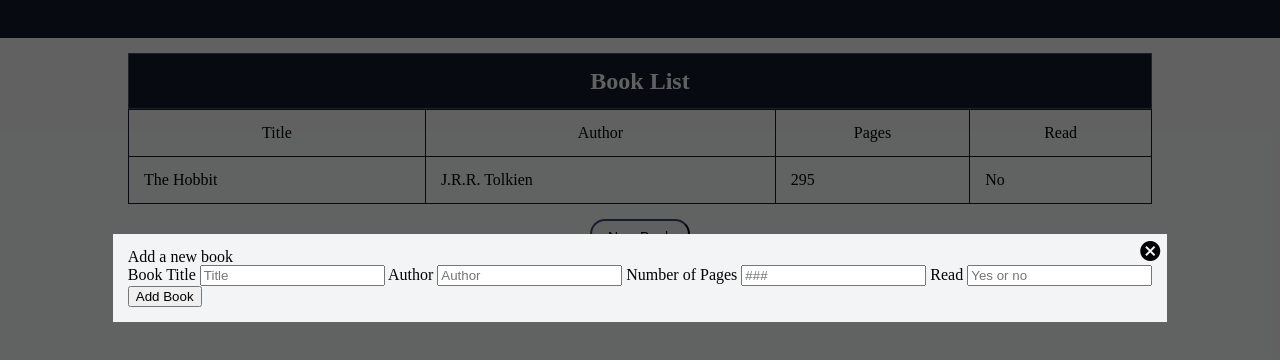
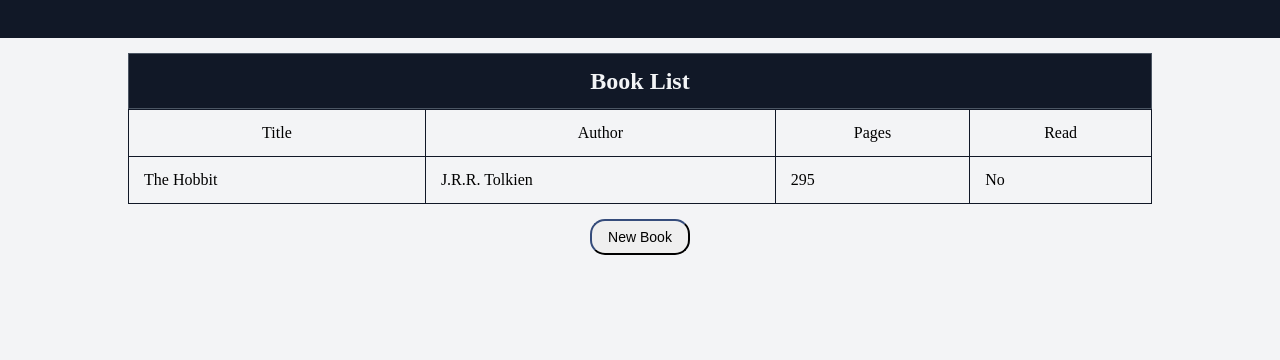
Before and after one commit to 1jeffreyli/library, a plain HTML site: page index.html in a window 1280 px wide. Shown: the part 122-482 px from the top of the page. Drawn offline with Linux system fonts and the light colour scheme.

Commit message:
Add new book button targeting

```diff
--- a/index.html
+++ b/index.html
@@ -37,10 +37,10 @@
                 </tbody>
             </table>
             <div class="button-container">
-                <button>New Book</button>
+                <button id="new-book-btn">New Book</button>
             </div>
         </div>
-        <div class="modal">
+        <div class="modal" id="modal">
             <div class="form-container">
                 <form action="">
                     <fieldset>
@@ -66,10 +66,10 @@
                             </label>
                             <input type="text" name="read" id="read" placeholder="Yes or no">
                         </div>
-                        <button type="submit">Add Book</button>
+                        <button class="add-book-btn" type="submit">Add Book</button>
                     </fieldset>
                 </form>
-                <div class="close-button">
+                <div class="close-btn">
                     <div class="material-icons">cancel</div>
                 </div>
             </div>
--- a/script.js
+++ b/script.js
@@ -41,6 +41,17 @@ function displayBook (myLibrary) {
 // link the input values of the form to the addBookToLibrary and displayBook functions (add book details first then display)
 
 // add an event listener to the New Book button that pops out the modal by removing display none
+const newBookBtn = document.getElementById("new-book-btn");
+// function displayToggle() {
+//     const modal = document.getElementById("modal");
+//     if (modal.style.display === "none") {
+//         modal.style.display === "block";
+//     } else {
+//         modal.style.display = "none";
+//     }
+// }
+newBookBtn.addEventListener("click", displayToggle());
+
 // add an event listener to the Add Book button to submit the form's inputs and call the addBookToLibrary function and displayBook function
 // also closing the modal by adding display none back to it
 // separately add event listeners to the x button and blackish background that "close" the modal by
--- a/styles.css
+++ b/styles.css
@@ -96,6 +96,7 @@ th, td {
     display: flex;
     justify-content: center;
     align-items: center;
+    display: none;
 }
 
 .form-modal-background {
@@ -104,7 +105,7 @@ th, td {
     background-color: rgba(0, 0, 0, 0.6);
 }
 
-.close-button {
+.close-btn {
     position: absolute;
     top: 5px;
     right: 5px;
```
